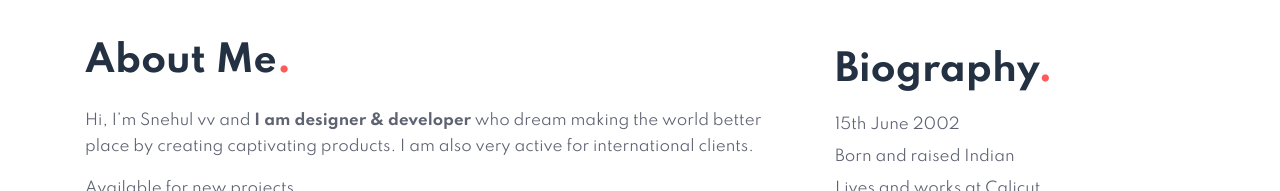
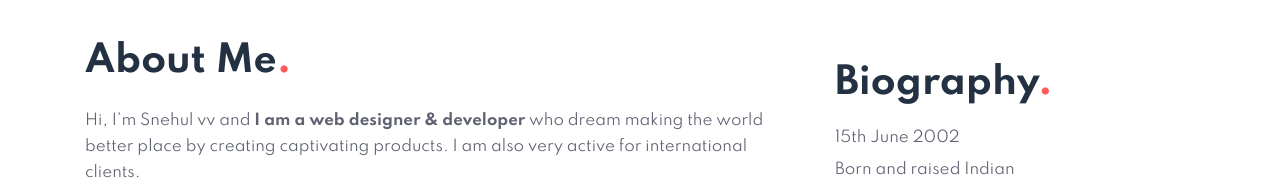
Before and after one commit to Snehulvv/snehul-static-website, a plain HTML site: page about.html in a window 1280 px wide. Shown: the part 837-1028 px from the top of the page. Drawn offline with Linux system fonts and the light colour scheme.

Commit message:
Update about.html

```diff
--- a/about.html
+++ b/about.html
@@ -69,7 +69,7 @@
 						<div class="grdis-about-inf">
 							<div class="one-left-ab">
 									<h3 class="hny-title">About Me<span class="dot-1">.</span></h3>
-									<p>Hi, I’m Snehul vv  and <b>I am designer &amp; developer</b> who dream making the world better place by creating captivating products. I am also very active for international clients.</p>
+									<p>Hi, I’m Snehul vv  and <b>I am a web designer &amp; developer</b> who dream making the world better place by creating captivating products. I am also very active for international clients.</p>
 									<p>Available for new projects</p>
 									<ul class="social-about">
 											<li><a href="#facebook"><span class="fa fa-facebook" aria-hidden="true"></span></a>
```
